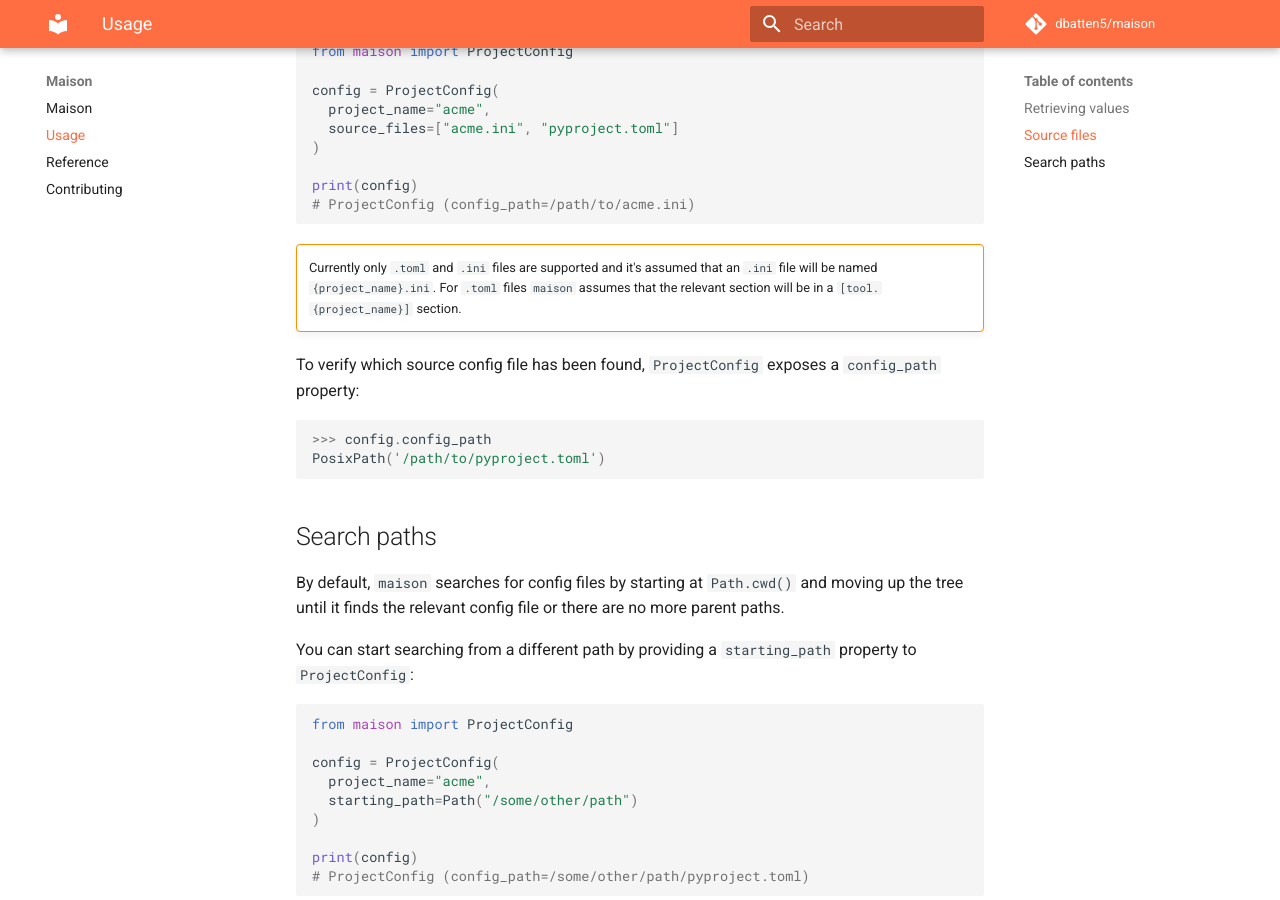
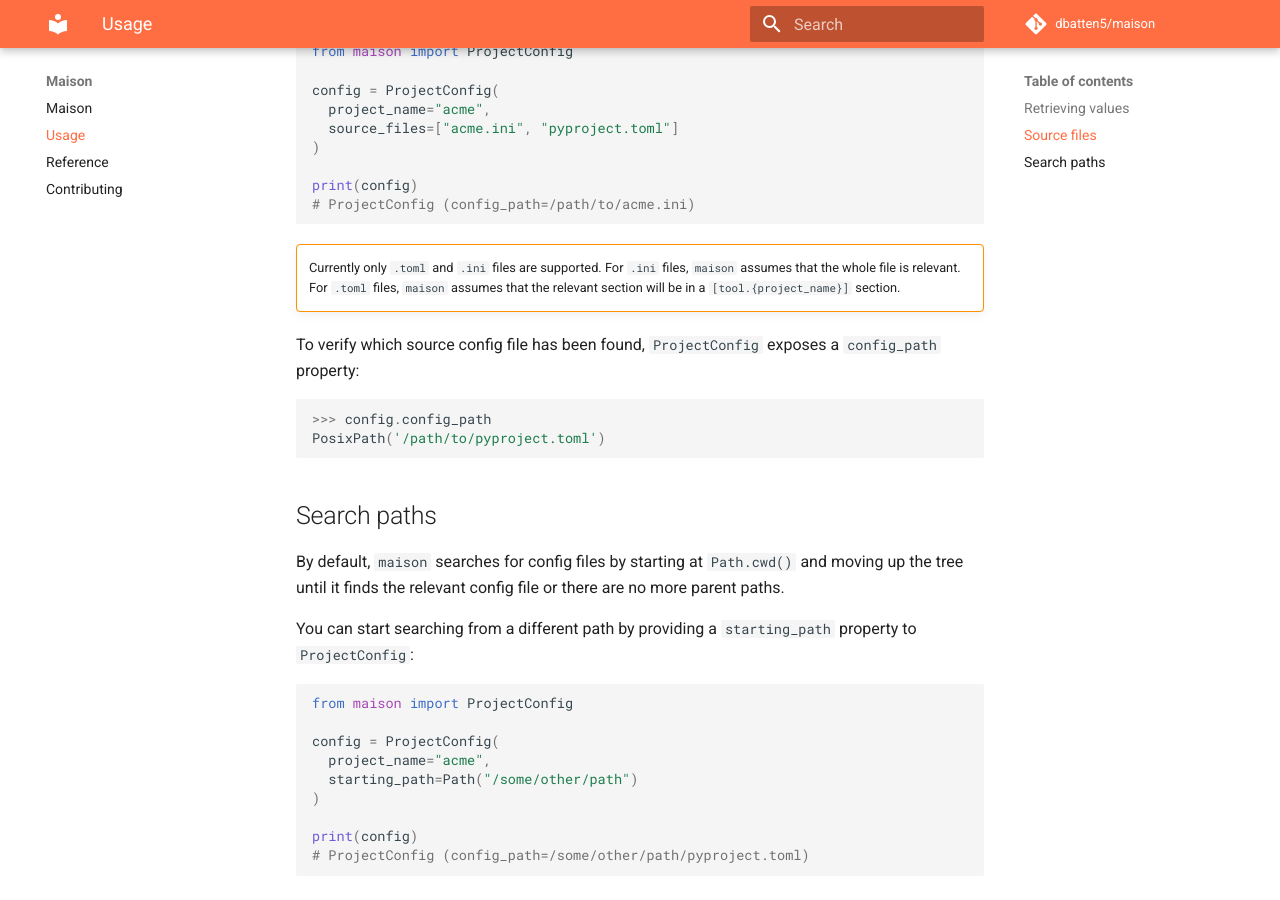
Before and after one commit to dbatten5/maison, an MkDocs documentation site: the page built from docs/usage.md, in a window 1280 px wide and 900 px high, scrolled down 742 px. Built offline with MkDocs 1.6.1 and Material for MkDocs 9.7.7, drawn with Linux system fonts in a browser that asks for light colours; comment, search, counter and statistics services are not loaded.

Commit message:
correction for `.ini` file docs

````diff
--- a/docs/usage.md
+++ b/docs/usage.md
@@ -43,8 +43,8 @@ print(config)
 ```
 
 !!! warning ""
-    Currently only `.toml` and `.ini` files are supported and it's assumed that
-    an `.ini` file will be named `{project_name}.ini`. For `.toml` files
+    Currently only `.toml` and `.ini` files are supported. For `.ini` files,
+    `maison` assumes that the whole file is relevant. For `.toml` files,
     `maison` assumes that the relevant section will be in a
     `[tool.{project_name}]` section.
 
````
